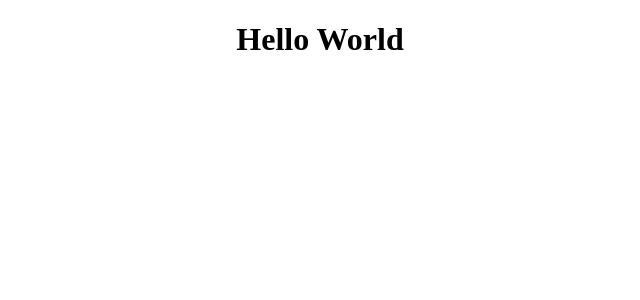
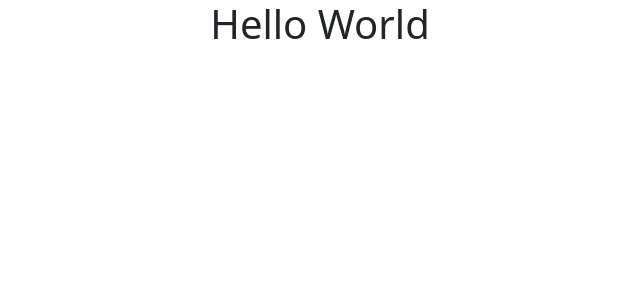
Before and after one commit to dyCodes/portfolio, a React (Create React App) app: page / in a window 1280 px wide. Shown: the top 300 px of the page, without its empty margins (320-960 px from the left). Built offline with nearby package versions, Linux system fonts and the light colour scheme.

Commit message:
Setup folder structure

```diff
--- a/public/index.html
+++ b/public/index.html
@@ -13,7 +13,7 @@
       user's mobile device or desktop. See https://developers.google.com/web/fundamentals/web-app-manifest/
     -->
   <link rel="manifest" href="%PUBLIC_URL%/manifest.json" />
-  <title>React App</title>
+  <title>Yusuf Daudu - Frontend + PHP Developer</title>
 </head>
 
 <body>
--- a/src/App.js
+++ b/src/App.js
@@ -1,9 +1,11 @@
+import 'bootstrap/dist/css/bootstrap.min.css';
 import './App.css';
+import HomePage from './pages/HomePage';
 
 function App() {
   return (
     <div className="App">
-      <h1>Hello World</h1>
+      <HomePage />
     </div>
   );
 }
--- /dev/null
+++ b/src/pages/HomePage.jsx
@@ -0,0 +1,9 @@
+const HomePage = () => {
+    return (
+        <div className="home">
+            <h1>Hello World</h1>
+        </div>
+    )
+}
+
+export default HomePage
```
Also changed, not shown: src/components/HeroSection.jsx (added), src/layouts/Footer.jsx (added), src/layouts/Header.jsx (added).
